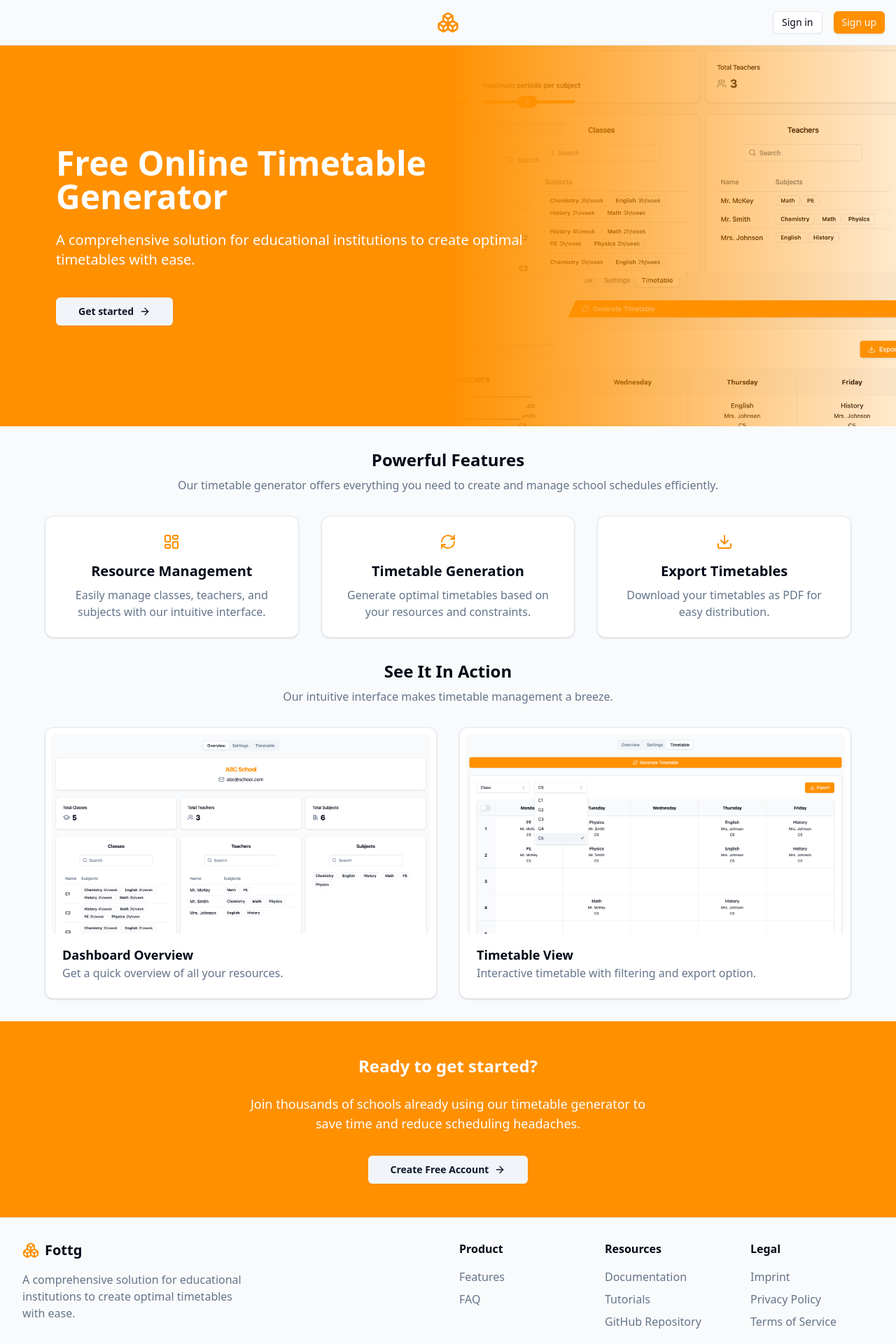
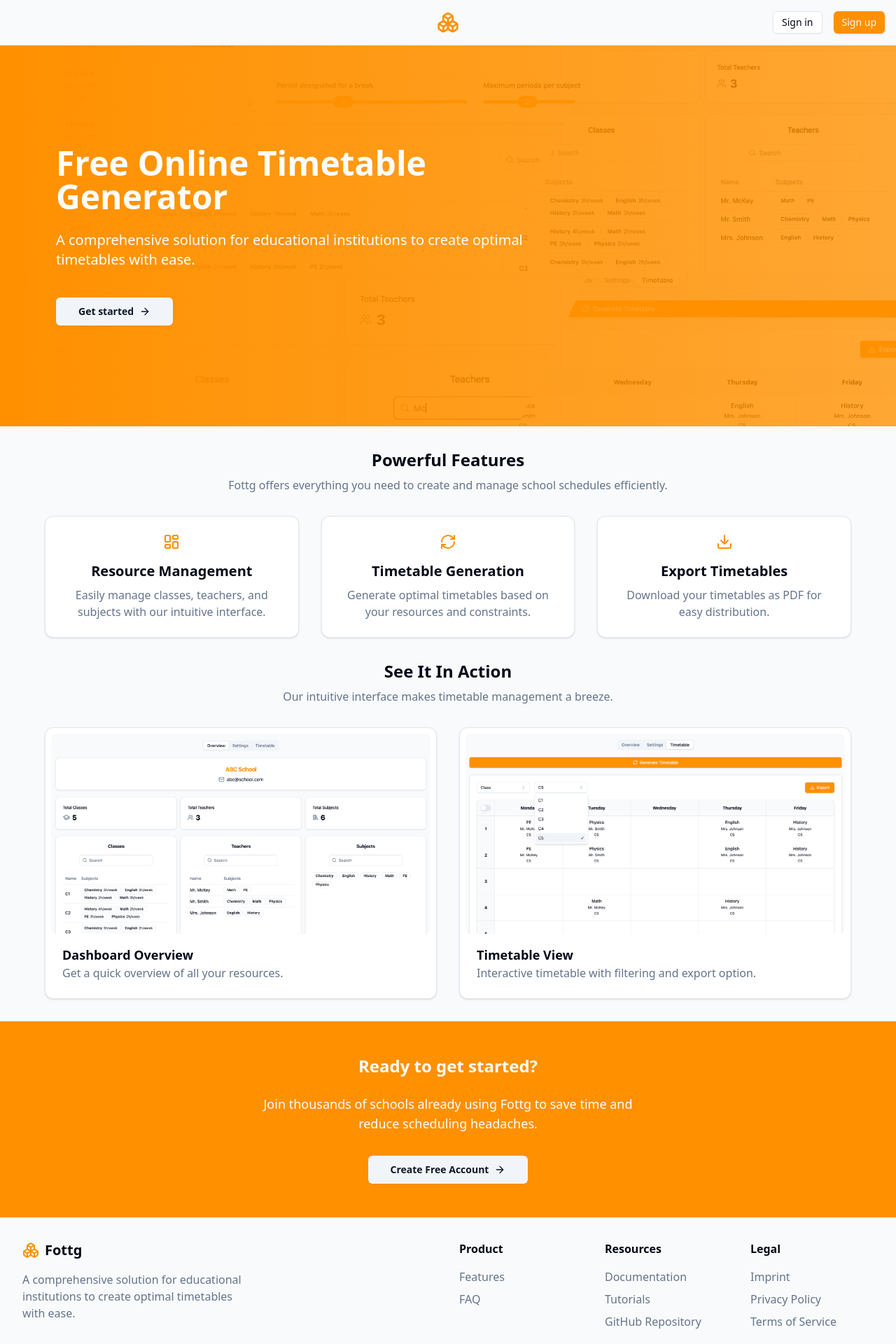
Before and after one commit to moritz-dstl/timetable, a React (Vite) app in the folder src/frontend/: page / in a window 1280 px wide. Shown: the top 1920 px of the page at 70% size. Built offline with nearby package versions, Linux system fonts and the light colour scheme.

Commit message:
Update content

```diff
--- a/src/frontend/src/pages/Welcome.tsx
+++ b/src/frontend/src/pages/Welcome.tsx
@@ -19,16 +19,11 @@ function Welcome() {
             {/* Banner */}
             <section className="relative text-white px-8 md:px-16 py-36">
                 <div className="absolute inset-0 bg-[url(/img/collage.png)] bg-cover bg-center" />
-                <div className="absolute inset-0 bg-gradient-to-r from-primary via-primary to-primary/20" />
+                <div className="absolute inset-0 bg-gradient-to-r from-primary to-primary/80" />
                 <div className="relative px-4 flex flex-col md:flex-row items-center gap-8">
                     <div className="md:w-3/5 space-y-6">
-                        <h1 className="text-4xl md:text-5xl font-bold">
-                            Free Online Timetable Generator
-                        </h1>
-                        <p className="text-lg md:text-xl">
-                            A comprehensive solution for educational institutions to create
-                            optimal timetables with ease.
-                        </p>
+                        <h1 className="text-4xl md:text-5xl font-black">Free Online Timetable Generator</h1>
+                        <p className="text-lg md:text-xl">A comprehensive solution for educational institutions to create optimal timetables with ease.</p>
                         <div className="pt-4 gap-4">
                             <Button size="lg" variant="secondary" className="gap-2 font-semibold" onClick={() => navigate("/register")}>
                                 Get started <ArrowRight className="h-4 w-4" />
@@ -44,7 +39,7 @@ function Welcome() {
                     <div className="text-center mb-8">
                         <h2 className="text-2xl font-bold mb-2">Powerful Features</h2>
                         <p className="text-muted-foreground mx-auto">
-                            Our timetable generator offers everything you need to create and manage school schedules efficiently.
+                            Fottg offers everything you need to create and manage school schedules efficiently.
                         </p>
                     </div>
                     <div className="grid grid-cols-1 md:grid-cols-3 gap-4 md:gap-8">
@@ -119,7 +114,7 @@ function Welcome() {
             <section className="py-12 bg-primary text-white">
                 <div className="px-8 md:px-16 text-center">
                     <h2 className="text-2xl font-bold mb-6">Ready to get started?</h2>
-                    <p className="text-lg max-w-xl mx-auto mb-8">Join thousands of schools already using our timetable generator to save time and reduce scheduling headaches.</p>
+                    <p className="text-lg max-w-xl mx-auto mb-8">Join thousands of schools already using Fottg to save time and reduce scheduling headaches.</p>
                     <Button size="lg" variant="secondary" className="gap-2 font-semibold" onClick={() => navigate("/register")}>
                         Create Free Account <ArrowRight className="h-4 w-4" />
                     </Button>
```
